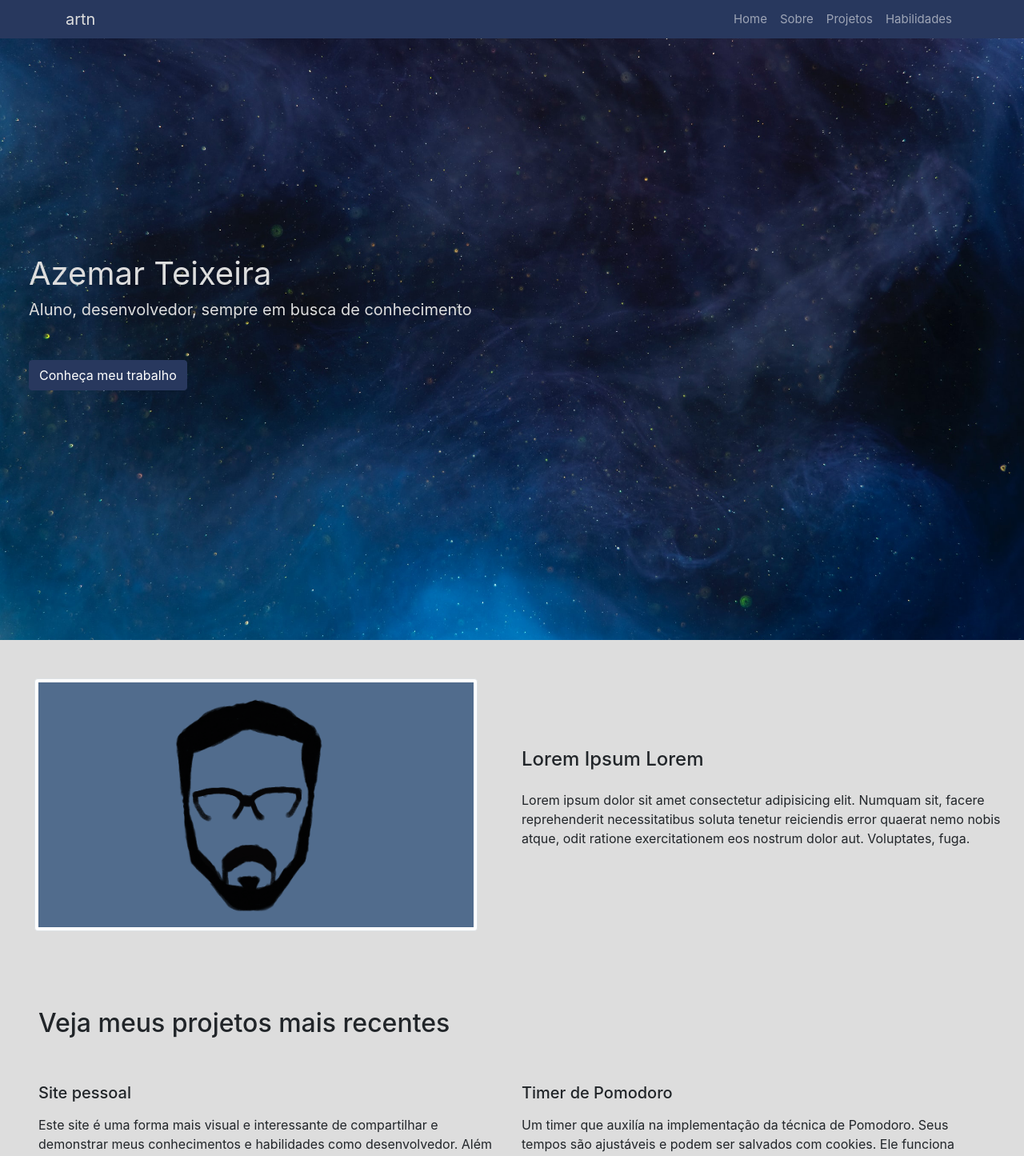
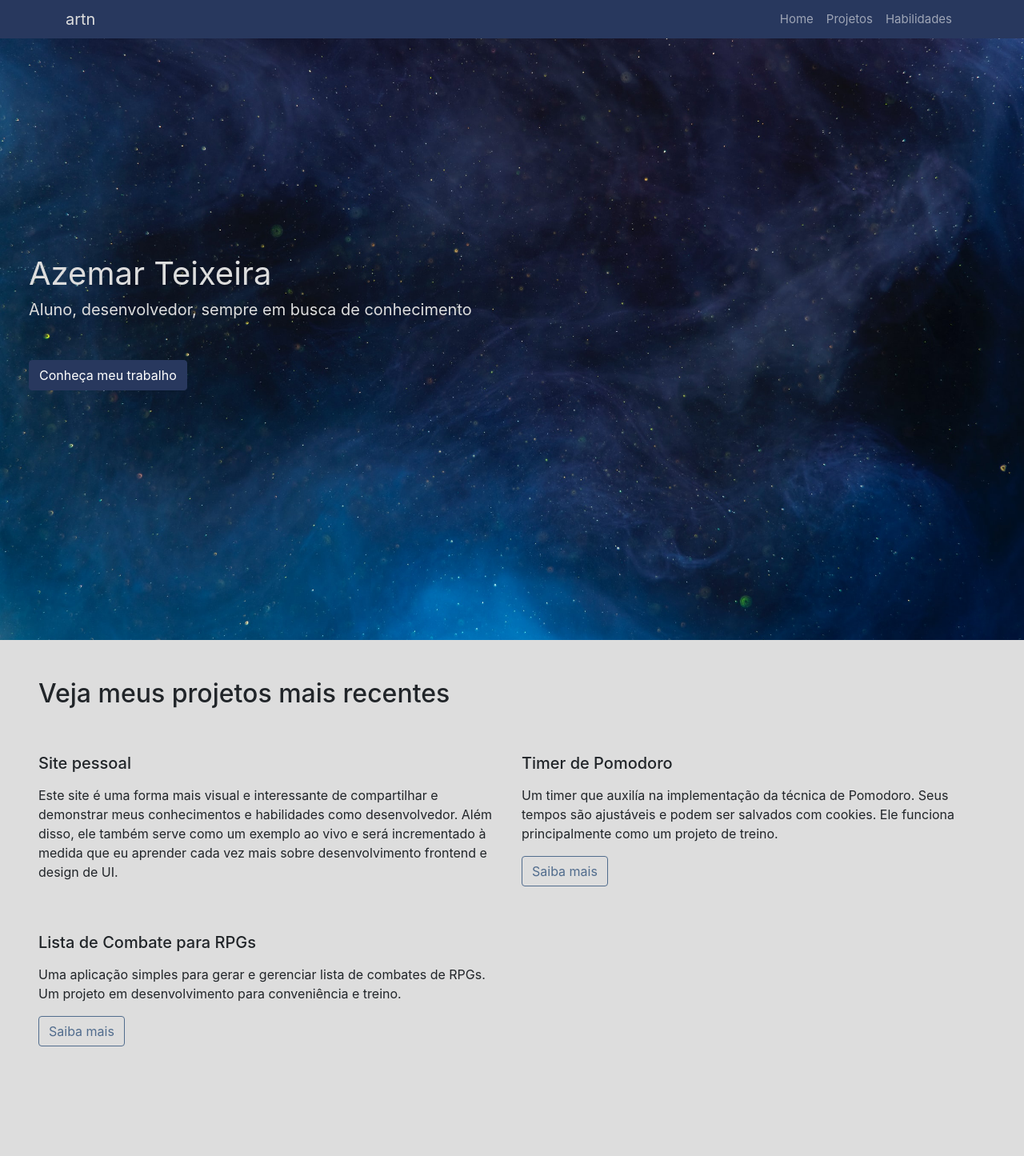
Before and after one commit to artn-dev/website, a Next.js app: page / in a window 1280 px wide. Shown: the top 1445 px of the page at 80% size. Built offline with nearby package versions, Linux system fonts and the light colour scheme; a web font is replaced by a local one.

Commit message:
Remove about section

```diff
--- a/components/Header.tsx
+++ b/components/Header.tsx
@@ -42,7 +42,6 @@ const Header = () => (
                 <div className="collapse navbar-collapse" id="navbarSupportedContent">
                     <div className="navbar-nav ms-auto">
                         <HeaderLink>Home</HeaderLink>
-                        <HeaderLink href="#about">Sobre</HeaderLink>
                         <HeaderLink href="#projects">Projetos</HeaderLink>
                         <HeaderLink href="#skills">Habilidades</HeaderLink>
                     </div>
--- a/pages/index.tsx
+++ b/pages/index.tsx
@@ -1,7 +1,6 @@
 import Header from '../components/Header';
 import Footer from '../components/Footer';
 import MainHero from '../components/MainHero';
-import About from '../components/About';
 import Projects from '../components/Projects';
 import Skills from '../components/Skills';
 
@@ -15,10 +14,6 @@ const Home = () => {
 
       <div className="row">
         <MainHero />
-      </div>
-
-      <div className="row py-5">
-        <About />
       </div>
 
       <div className="row py-5">
```
